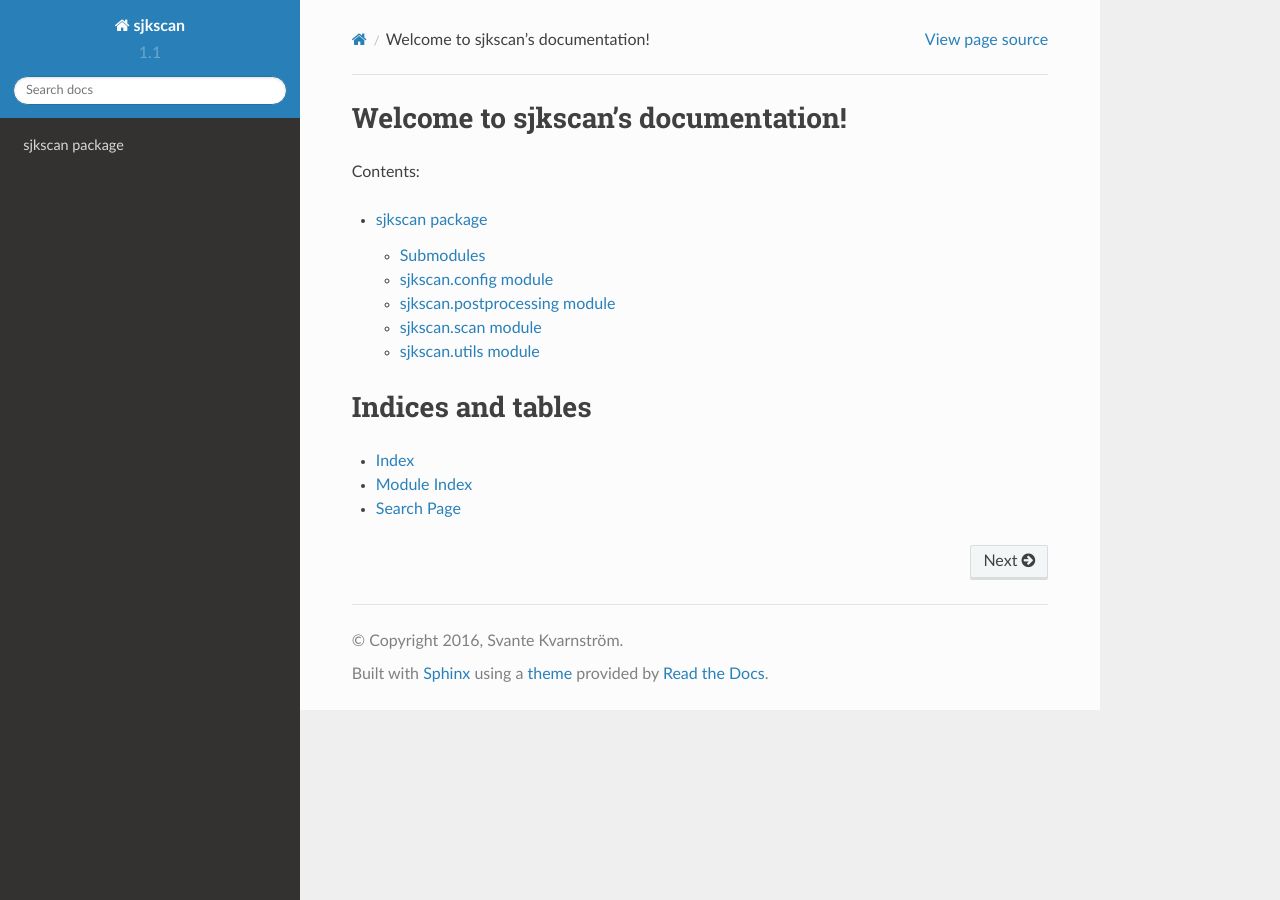
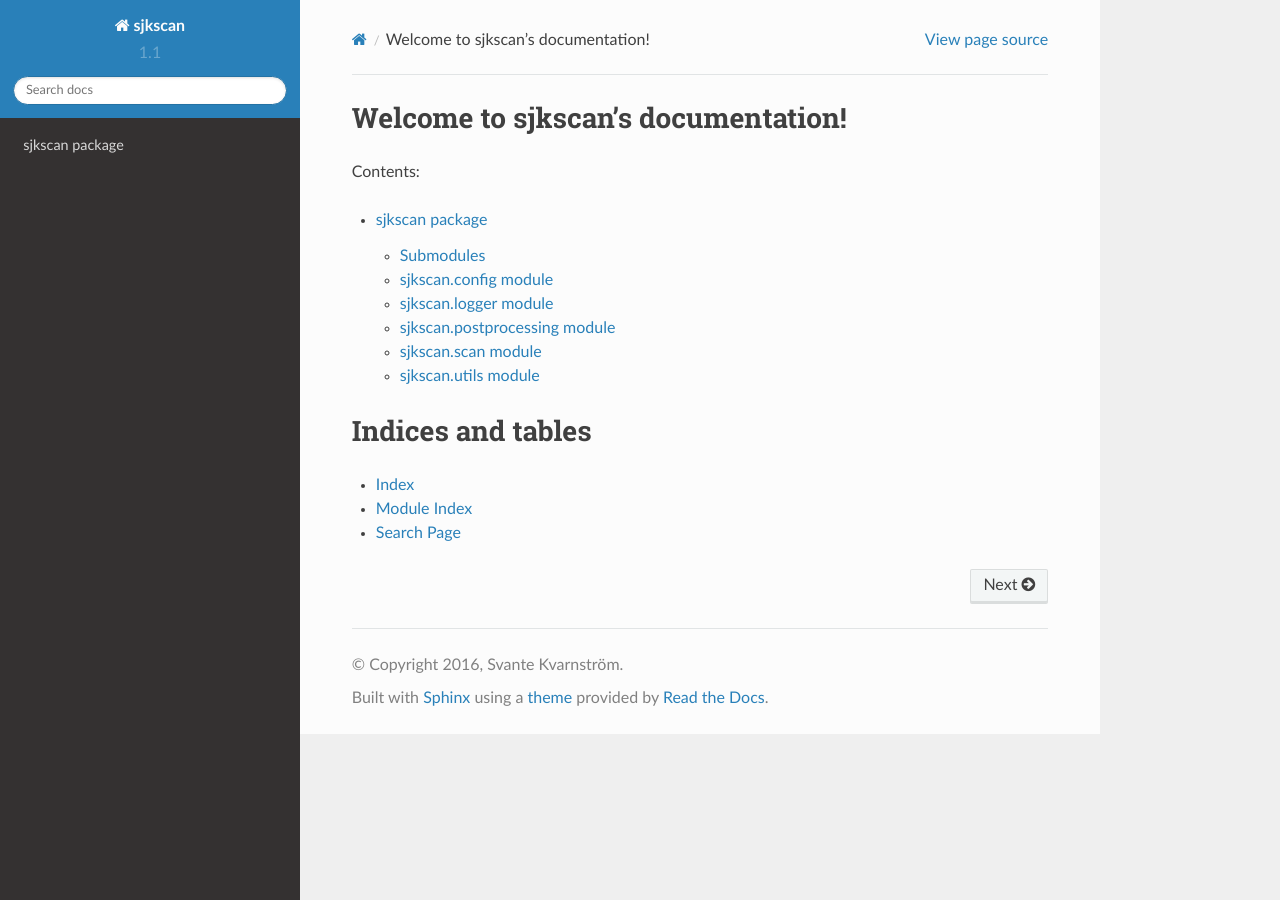
Before and after one commit to sjktje/sjkscan, a Sphinx documentation site: the page built from docs/index.rst, in a window 1280 px wide. Built offline with Sphinx 7.4.7 and the Read the Docs theme 2.0.0, drawn with Linux system fonts in a browser that asks for light colours.

Commit message:
Add sjkscan.logger to docs

```diff
--- a/docs/sjkscan.rst
+++ b/docs/sjkscan.rst
@@ -9,6 +9,15 @@ sjkscan.config module
 
 
 .. automodule:: sjkscan.config
+    :members:
+    :undoc-members:
+    :show-inheritance:
+
+sjkscan.logger module
+---------------------
+
+
+.. automodule:: sjkscan.logger
     :members:
     :undoc-members:
     :show-inheritance:
```
